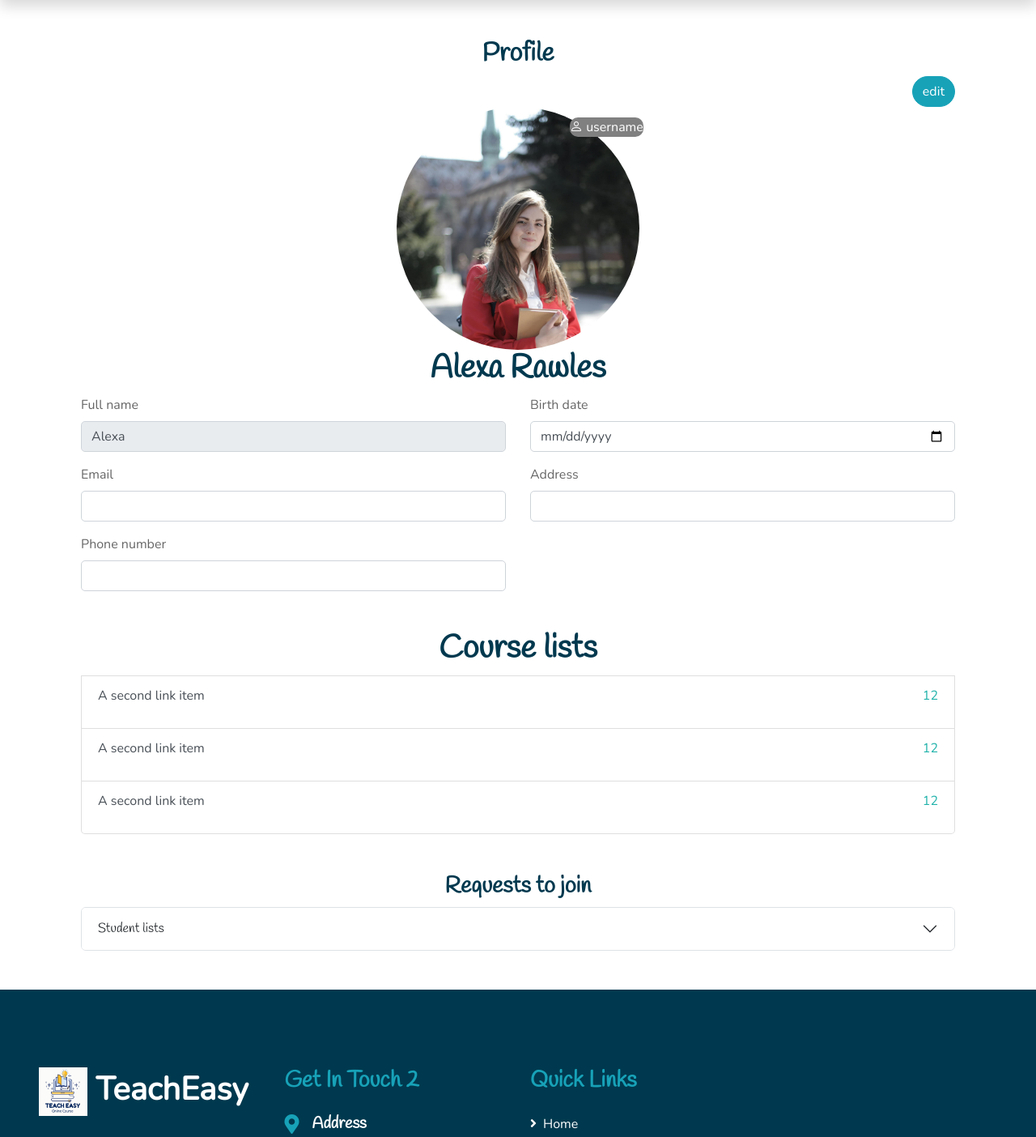
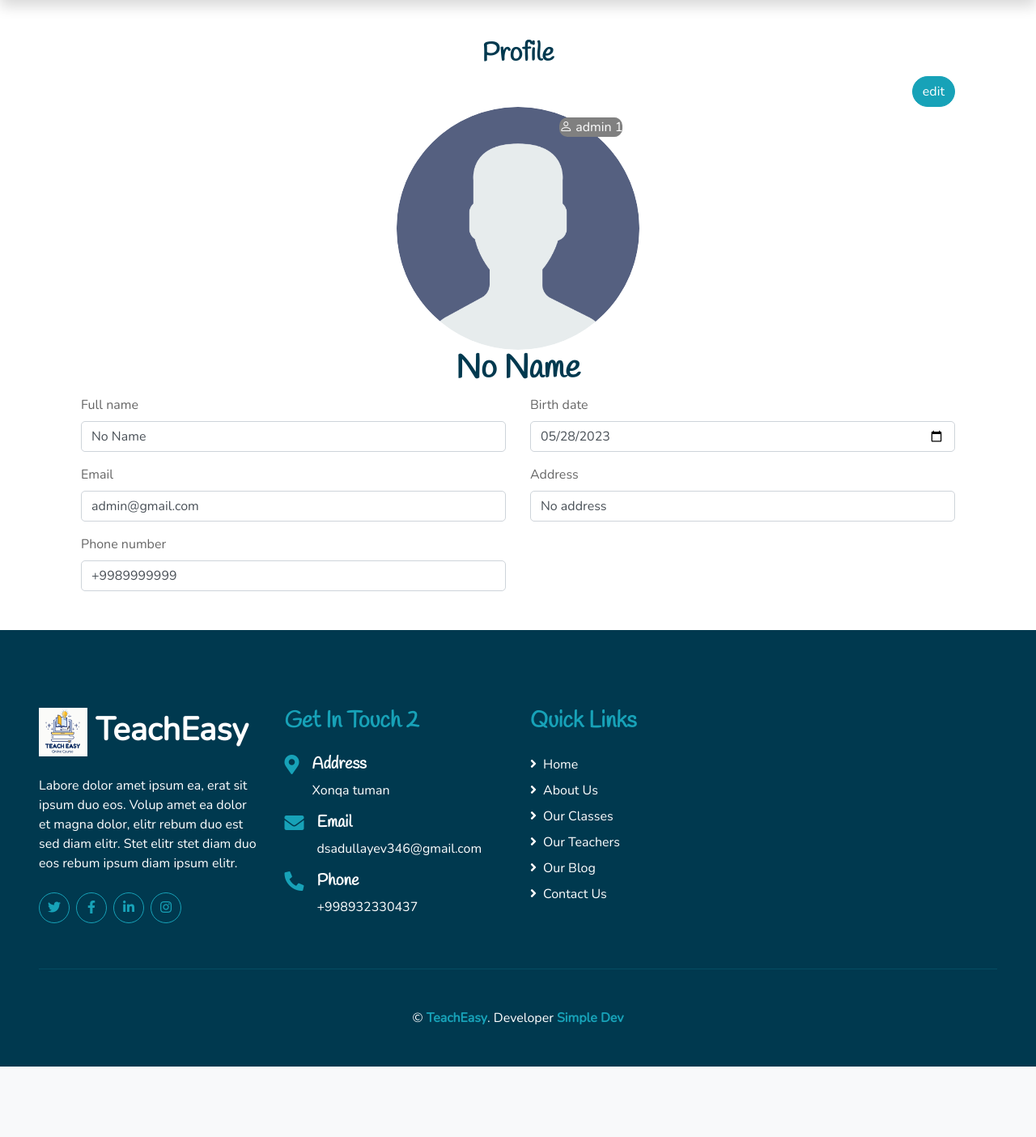
Before and after one commit to dilmurodsadullayev/TeachEasy, a Django app: page /profile in a window 1280 px wide. Shown: the part 132-1536 px from the top of the page at 81% size. After the commit the page ends 1449 px from the top, so only its background shows below. Run offline with Django 5.2, Linux system fonts and the light colour scheme; a user stored in the database is signed in; data comes from the database, SQL or seed files in the repository; some libraries are stand-ins or nearby versions.

Commit message:
profile add backend new bag save qilganda

```diff
--- a/main/forms.py
+++ b/main/forms.py
@@ -86,3 +86,9 @@ class UserSayForm(forms.ModelForm):
         if commit:
             instance.save()
         return instance
+
+
+# class UserEditForm(forms.ModelForm):
+#     class Meta:
+#         model = CustomUser
+#         fields = []
--- a/main/urls.py
+++ b/main/urls.py
@@ -33,6 +33,7 @@ from .views import (
     teacher_edit_view,
     #profile
     profile_view,
+    user_edit_view,
     #404
     error_404_view
 
@@ -72,6 +73,7 @@ urlpatterns = [
     path('teacher-edit',teacher_edit_view,name='teacher_edit'),
     #profile
     path('profile',profile_view,name='profile'),
+    path('profile/<int:user_id>/edit',user_edit_view,name='user_edit'),
     #404
     path('404',error_404_view,name='error'),
 
--- a/main/views.py
+++ b/main/views.py
@@ -612,11 +612,51 @@ def teacher_detail_view(request,teacher_id):
 
 def profile_view(request):
     join_requests = JoinRequest.objects.all()
+    user = request.user
 
+    if user.role == "TEACHER":
+        teacher = Teacher.objects.get(user=user)
+        courses = Course.objects.filter(teacher=teacher)
+        course_students = CourseStudent.objects.filter(teacher=teacher)
+        number = 0
+        for course_student in course_students:
+            number+=1
+        print(number)
+        ctx = {
+            'join_requests': join_requests,
+            'user': user,
+            'courses': courses,
+            'course_students': course_student,
+            'number': number
+        }
+        return render(request, 'main/profile.html',ctx)
+
+    else:
+        ctx = {
+            'join_requests': join_requests,
+            'user': user
+        }
+        return render(request, 'main/profile.html',ctx)
+
+
+
+def user_edit_view(request,user_id):
+    user = CustomUser.objects.get(id=user_id)
+
+    if request.method == "POST":
+        form = StudentEditForm(request.POST, instance=user)
+        if form.is_valid():
+            form.save()
+            return redirect('profile')
+    else:
+        form = StudentEditForm(instance=user)
+
+    # Har bir sharoit uchun HttpResponse qaytarilishi ta'minlanadi
     ctx = {
-        'join_requests': join_requests
+        'form': form,
     }
-    return render(request, 'main/profile.html',ctx)
+    return render(request,'main/user_edit.html',ctx)
+
 
 
 
--- a/template/main/profile.html
+++ b/template/main/profile.html
@@ -9,63 +9,90 @@
         <h2 class="text-center">Profile</h2>
 
         <div class="d-flex justify-content-end">
-            <button type="submit" class="btn btn-primary">edit</button>
+            <a href="{% url 'user_edit' user.id %}" class="btn btn-primary">edit</a>
         </div>
         <div class="d-flex justify-content-center text-center">
             <div>
                 <span class="position-absolute"
-                    style="margin: 1% 5%; border-radius: 10px; background-color: grey; color: white;"><i
+                    style="margin: 1% 4%; border-radius: 10px; background-color: grey; color: white;"><i
                         class="bi bi-person" style="color: white;"></i>
-                    username</span>
+                    {{ user.username }} {{ user.id }}</span>
                 <div style=" width:300px; height: 300px; border-radius: 50%; overflow: hidden; object-fit: cover;">
-                    <img style="width: 100%;" src="/static/img/student_image.jpg" alt="">
+                    {% if user.image %}
+                    <img style="width: 100%;" src="{{ user.image.url }}" alt="no image">
+                    {% else %}
+                    <img style="width: 100%;" src="{% static 'img/user.png' %}" alt="no image">
+                    {% endif %}
                 </div>
                 <div>
-                    <h1>Alexa Rawles</h1>
+                    {% if user.first_name or user.last_name %}
+                    <h1>{{ user.first_name }} {{ user.last_name }}</h1>
+                    {% else %}
+                    <h1>No Name</h1>
+                    {% endif %}
                 </div>
             </div>
         </div>
         <form class="row g-3">
             <div class="col-md-6">
                 <label for="inputEmail4" class="form-label">Full name</label>
-                <input type="text" class="form-control" id="inputEmail4" value="Alexa" disabled="">
+                {% if user.first_name or user.last_name %}
+                <input type="text" class="form-control" id="inputEmail4"
+                    value="{{ user.first_name }} {{ user.last_name }}">
+                {% else %}
+                <input type="text" class="form-control" id="inputEmail4" value="No Name">
+                {% endif %}
             </div>
             <div class="col-md-6">
                 <label for="inputPassword4" class="form-label">Birth date</label>
-                <input type="date" class="form-control" id="inputPassword4">
+                {% if user.birth_date %}
+                <input type="date" class="form-control" id="inputPassword4" value="{{ user.birth_date }}">
+                {% else %}
+                <input type="date" class="form-control" id="inputPassword4" value="2023-05-28">
+                {% endif %}
             </div>
             <div class="col-md-6">
                 <label for="inputAddress" class="form-label">Email</label>
-                <input type="email" class="form-control" id="inputAddress">
+                {% if user.email %}
+                <input type="email" class="form-control" id="inputAddress" value="{{ user.email }}">
+                {% else %}
+                <input type="email" class="form-control" id="inputAddress" value="No email">
+                {% endif %}
             </div>
-            <!-- <div class="col-md-6">
-                <label for="inputAddress" class="form-label">Password</label>
-                <input type="password" class="form-control" id="inputAddress">
-            </div> -->
             <div class="col-md-6">
                 <label for="inputAddress2" class="form-label">Address</label>
-                <input type="text" class="form-control" id="inputAddress2">
+                {% if user.address %}
+                <input type="text" class="form-control" id="inputAddress2" value="{{ user.address }}">
+                {% else %}
+                <input type="text" class="form-control" id="inputAddress2" value="No address">
+                {% endif %}
             </div>
             <div class="col-md-6">
                 <label for="inputCity" class="form-label">Phone number</label>
-                <input type="number" class="form-control" id="inputCity">
+                {% if user.phone_number %}
+                <input type="tel" class="form-control" id="inputCity" value="{{ user.phone_number }}">
+                {% else %}
+                <input type="tel" class="form-control" id="inputCity" value="+9989999999">
+                {% endif %}
             </div>
         </form>
-
+        {% if user.role == 'TEACHER' %}
         <div class="list-group mt-5">
             <h1 class="text-center">Course lists</h1>
+            {% for course in courses %}
             <div class="list-group-item list-group-item-action d-flex justify-content-between">
-                <p>A second link item</p>
-                <p style="color: lightseagreen;">12</p>
+                <p>{{ course.name }}</p>
+                {% if number %}
+                <p style="color: lightseagreen;">
+                    {{ number }}
+                </p>
+                {% else %}
+                <p style="color: rgb(178, 32, 32);">
+                    0
+                </p>
+                {% endif %}
             </div>
-            <div class="list-group-item list-group-item-action d-flex justify-content-between">
-                <p>A second link item</p>
-                <p style="color: lightseagreen;">12</p>
-            </div>
-            <div class="list-group-item list-group-item-action d-flex justify-content-between">
-                <p>A second link item</p>
-                <p style="color: lightseagreen;">12</p>
-            </div>
+            {% endfor %}
         </div>
 
         <div class="mt-5">
@@ -105,6 +132,8 @@
             </div>
 
         </div>
+        {% else %}
+        {% endif %}
     </div>
 
 
```
Also changed, not shown: template/main/user_edit.html (added, +48 -0 lines), media/users/photo_2024-11-21_12-58-57.jpg (renamed from users/photo_2024-11-21_12-58-57.jpg).
